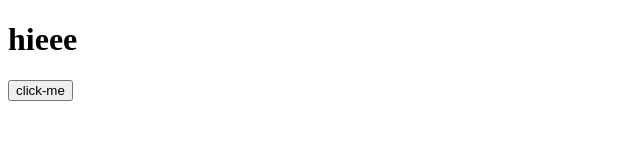
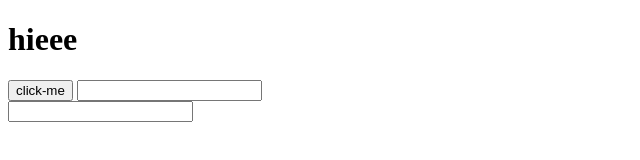
Before and after one commit to SalvinKajar/testing, a plain HTML site: page index.html in a window 1280 px wide. Shown: the whole page, without its empty margins (0-640 px from the left). Drawn offline with Linux system fonts and the light colour scheme.

Commit message:
new branch

```diff
--- a/index.html
+++ b/index.html
@@ -11,5 +11,10 @@
     <h1>hieee</h1>
 
     <button>click-me</button>
+
+    <input type="text">
+    <br>
+    <input type="text">
+
 </body>
 </html>
```
